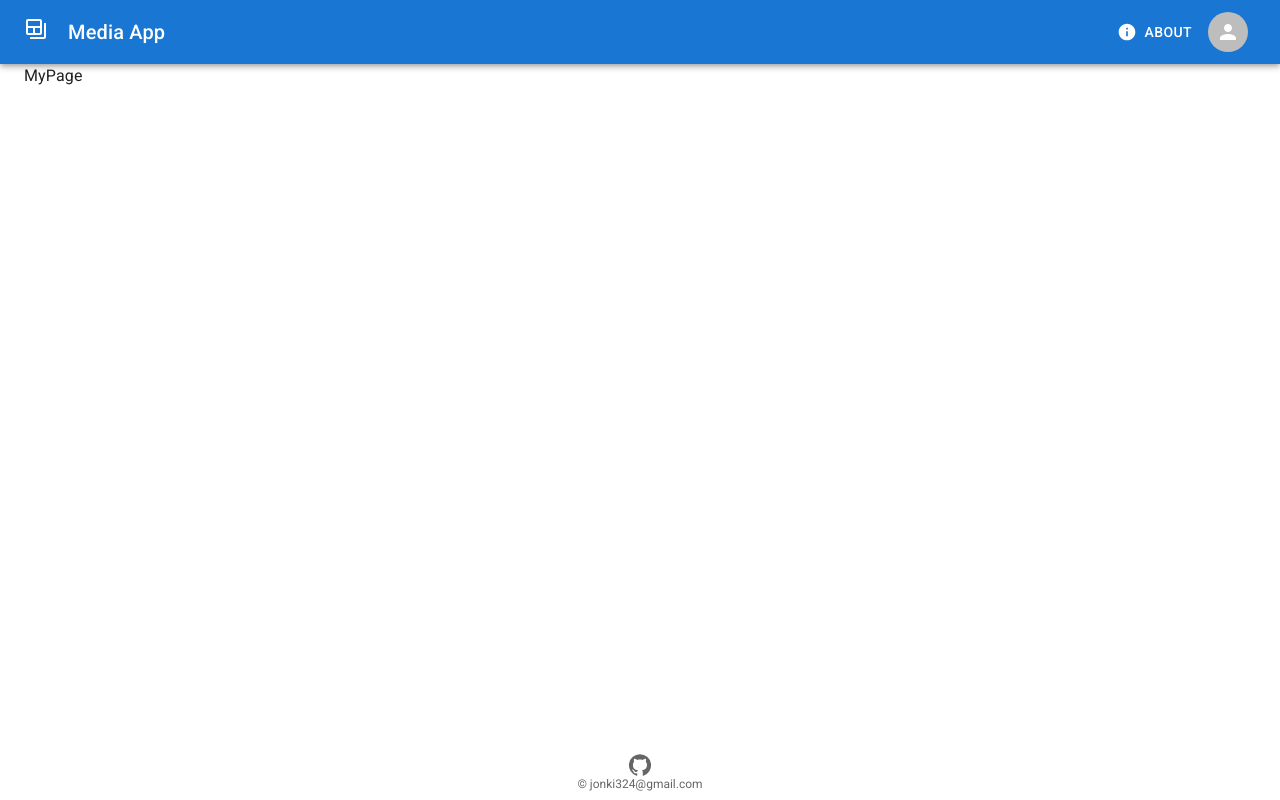
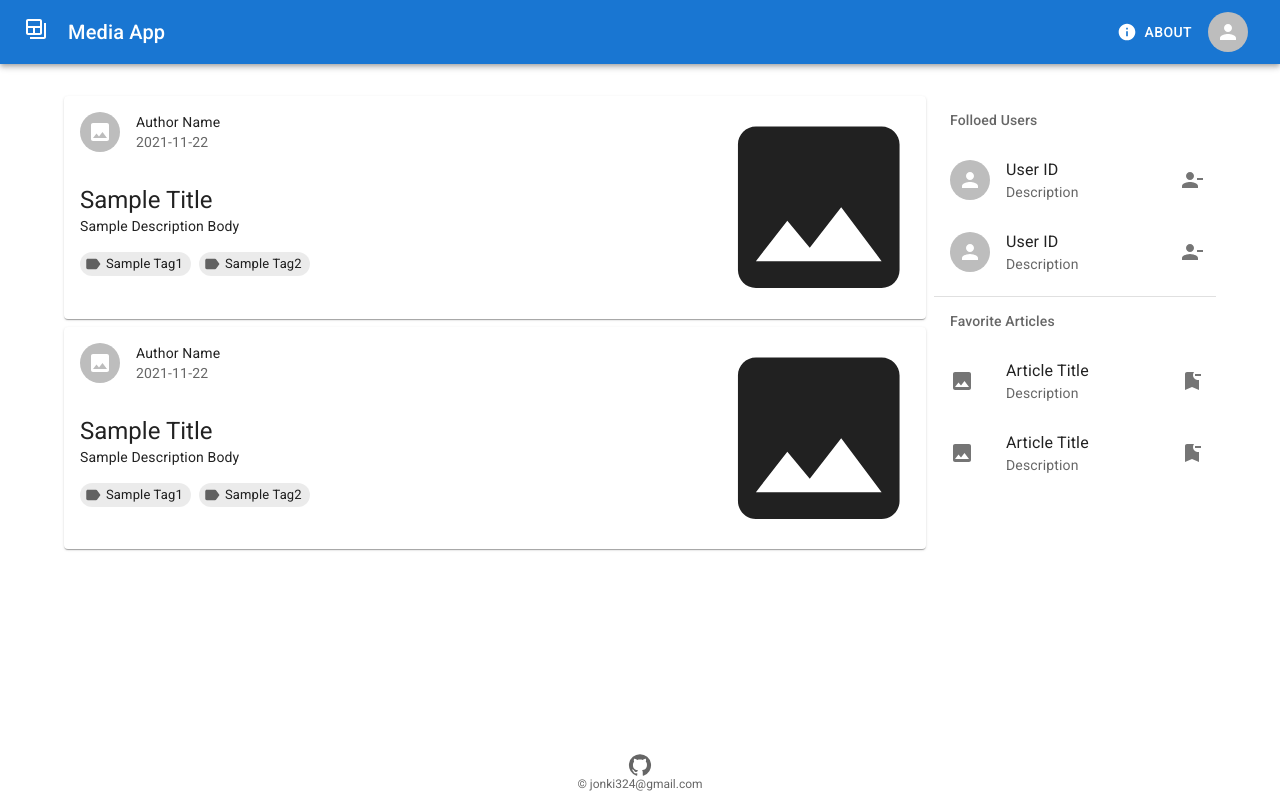
Before and after one commit to jonki324/media-app, a React (Create React App) app in the folder frontend/client/: page /mypage in a window 1280 px wide. Built offline with nearby package versions, Linux system fonts and the light colour scheme.

Commit message:
ダミーMyPage作成

```diff
--- a/frontend/client/src/components/Footer/Footer.tsx
+++ b/frontend/client/src/components/Footer/Footer.tsx
@@ -4,7 +4,7 @@ import { GitHub } from '@mui/icons-material';
 
 const Footer: React.FC = () => {
   return (
-    <BottomNavigation showLabels>
+    <BottomNavigation showLabels sx={{ position: 'fixed', bottom: 0, right: 0, left: 0 }}>
       <BottomNavigationAction
         label="© jonki324@gmail.com"
         icon={<GitHub />}
--- a/frontend/client/src/components/Layout/Layout.tsx
+++ b/frontend/client/src/components/Layout/Layout.tsx
@@ -15,7 +15,7 @@ const Layout: React.FC<Props> = ({ children }: Props) => {
         <Header />
       </header>
       <main>
-        <Container maxWidth="xl" sx={{ height: '100%' }}>
+        <Container maxWidth="lg" sx={{ height: '100%' }}>
           {children}
         </Container>
       </main>
--- a/frontend/client/src/features/MyPage/MyPage.tsx
+++ b/frontend/client/src/features/MyPage/MyPage.tsx
@@ -1,8 +1,147 @@
 import React from 'react';
+import {
+  Grid,
+  Card,
+  CardContent,
+  CardHeader,
+  Typography,
+  Avatar,
+  Chip,
+  Stack,
+  List,
+  ListItem,
+  ListItemAvatar,
+  ListItemText,
+  ListSubheader,
+  IconButton,
+  ListItemIcon,
+  Divider,
+} from '@mui/material';
+import { Image, Label, BookmarkRemove, Person, PersonRemove } from '@mui/icons-material';
 import Layout from '../../components/Layout/Layout';
 
 const MyPage: React.FC = () => {
-  return <Layout>MyPage</Layout>;
+  return (
+    <Layout>
+      <Grid container justifyContent="center" pt={4} spacing={1}>
+        <Grid item xs={12} md={9}>
+          <Stack spacing={1}>
+            <Card>
+              <Grid container>
+                <Grid item xs={9}>
+                  <CardHeader
+                    avatar={
+                      <Avatar>
+                        <Image />
+                      </Avatar>
+                    }
+                    title="Author Name"
+                    subheader="2021-11-22"
+                  />
+                  <CardContent>
+                    <Typography variant="h5">Sample Title</Typography>
+                    <Typography variant="body2">Sample Description Body</Typography>
+                    <Stack direction="row" spacing={1} mt={2}>
+                      <Chip icon={<Label />} size="small" label="Sample Tag1" />
+                      <Chip icon={<Label />} size="small" label="Sample Tag2" />
+                    </Stack>
+                  </CardContent>
+                </Grid>
+                <Grid item xs={3}>
+                  <Image sx={{ width: '100%', height: '100%' }} />
+                </Grid>
+              </Grid>
+            </Card>
+            <Card>
+              <Grid container>
+                <Grid item xs={9}>
+                  <CardHeader
+                    avatar={
+                      <Avatar>
+                        <Image />
+                      </Avatar>
+                    }
+                    title="Author Name"
+                    subheader="2021-11-22"
+                  />
+                  <CardContent>
+                    <Typography variant="h5">Sample Title</Typography>
+                    <Typography variant="body2">Sample Description Body</Typography>
+                    <Stack direction="row" spacing={1} mt={2}>
+                      <Chip icon={<Label />} size="small" label="Sample Tag1" />
+                      <Chip icon={<Label />} size="small" label="Sample Tag2" />
+                    </Stack>
+                  </CardContent>
+                </Grid>
+                <Grid item xs={3}>
+                  <Image sx={{ width: '100%', height: '100%' }} />
+                </Grid>
+              </Grid>
+            </Card>
+          </Stack>
+        </Grid>
+        <Grid item display={{ xs: 'none', md: 'block' }} md={3}>
+          <List subheader={<ListSubheader>Folloed Users</ListSubheader>}>
+            <ListItem
+              secondaryAction={
+                <IconButton edge="end">
+                  <PersonRemove />
+                </IconButton>
+              }
+            >
+              <ListItemAvatar>
+                <Avatar>
+                  <Person />
+                </Avatar>
+              </ListItemAvatar>
+              <ListItemText primary="User ID" secondary="Description" />
+            </ListItem>
+            <ListItem
+              secondaryAction={
+                <IconButton edge="end">
+                  <PersonRemove />
+                </IconButton>
+              }
+            >
+              <ListItemAvatar>
+                <Avatar>
+                  <Person />
+                </Avatar>
+              </ListItemAvatar>
+              <ListItemText primary="User ID" secondary="Description" />
+            </ListItem>
+          </List>
+          <Divider />
+          <List subheader={<ListSubheader>Favorite Articles</ListSubheader>}>
+            <ListItem
+              secondaryAction={
+                <IconButton edge="end">
+                  <BookmarkRemove />
+                </IconButton>
+              }
+            >
+              <ListItemIcon>
+                <Image />
+              </ListItemIcon>
+              <ListItemText primary="Article Title" secondary="Description" />
+            </ListItem>
+            <ListItem
+              secondaryAction={
+                <IconButton edge="end">
+                  <BookmarkRemove />
+                </IconButton>
+              }
+            >
+              <ListItemIcon>
+                <Image />
+              </ListItemIcon>
+              <ListItemText primary="Article Title" secondary="Description" />
+            </ListItem>
+          </List>
+        </Grid>
+      </Grid>
+    </Layout>
+  );
 };
 
 export default MyPage;
```
